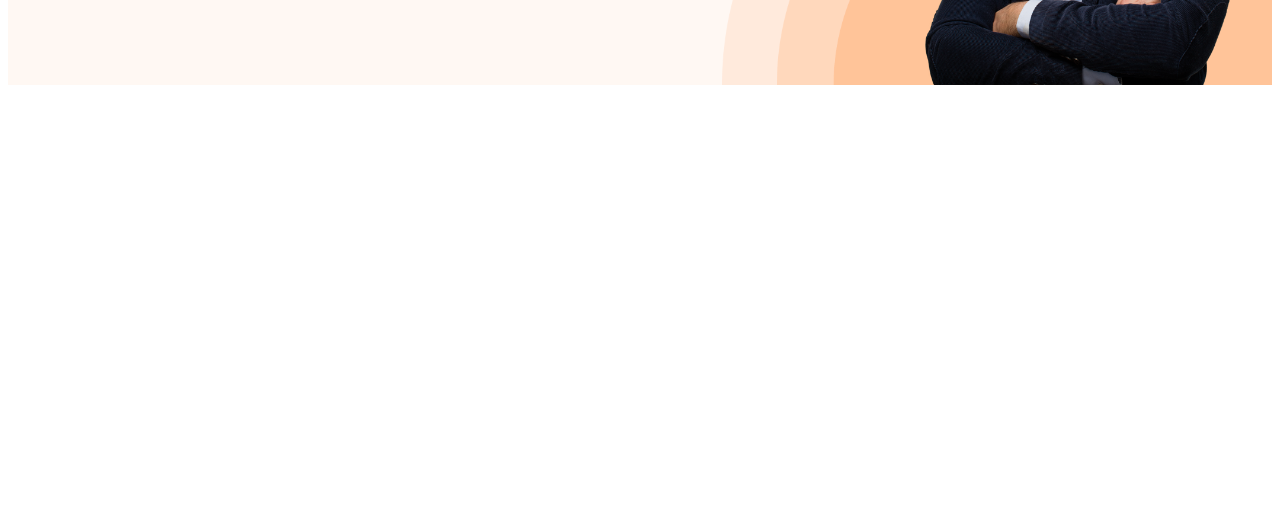
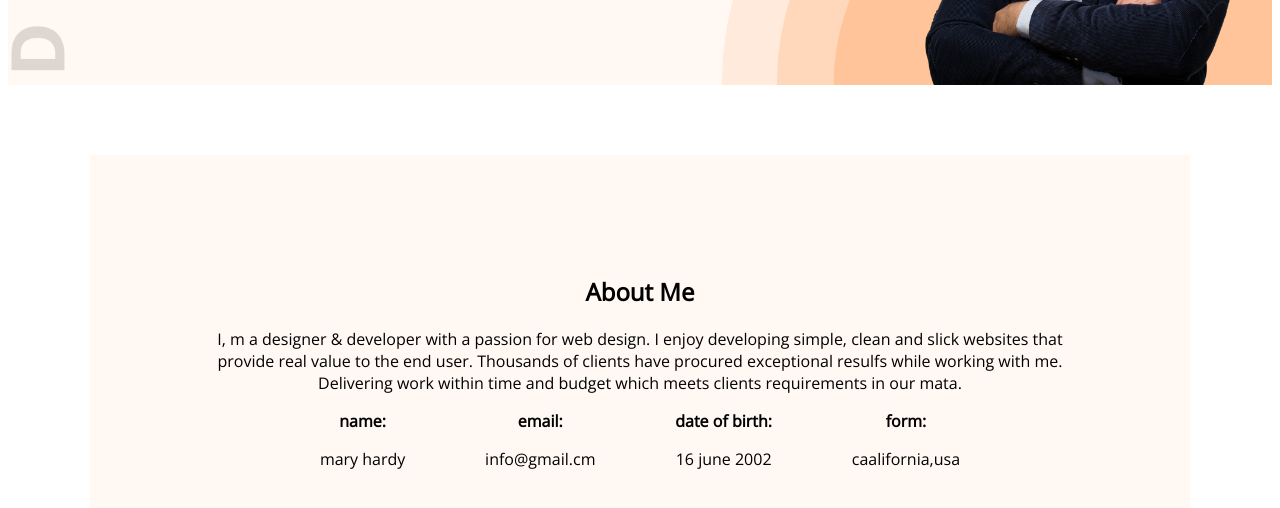
Before and after one commit to IMAM-MAHADY-ABIR/portfolio-project, a plain HTML site: page index.html in a window 1280 px wide. Shown: the part 504-1012 px from the top of the page. Before the commit the page ends 800 px from the top, so only its background shows below. Drawn offline with nearby package versions, Linux system fonts and the light colour scheme.

Commit message:
section-1

```diff
--- a/index.html
+++ b/index.html
@@ -34,7 +34,30 @@
         </div>
     </header>
     <main>
-
+        <section>
+            <div class="about">
+                <h1>About Me</h1>
+                <p>I, m a designer & developer with a passion for web design. I enjoy developing simple, clean and slick websites that provide real value to the end user. Thousands of clients have procured exceptional resulfs while working with me. Delivering work within time and budget which meets clients requirements in our mata.</p>
+                <div class="about-info-container">
+                    <div class="about-inf">
+                        <h4 class="info-title">name:</h4>
+                        <p class="info-discription">mary hardy</p>
+                    </div>
+                    <div class="about-inf">
+                        <h4 class="info-title">email:</h4>
+                        <p class="info-discription">info@gmail.cm</p>
+                    </div>
+                    <div class="about-inf">
+                        <h4 class="info-title">date of birth:</h4>
+                        <p class="info-discription">16 june 2002</p>
+                    </div>
+                    <div class="about-inf">
+                        <h4 class="info-title">form:</h4>
+                        <p class="info-discription">caalifornia,usa</p>
+                    </div>
+                </div>
+            </div>
+        </section>
     </main>
     <footer>
 
--- a/style..css
+++ b/style..css
@@ -32,6 +32,9 @@ nav h3 .rrrr{
 }
 header{
     background-color: #FFF8F3;
+    background-image: url(images/developer.png);
+    background-repeat: no-repeat;
+    background-size: 75px;
 }
 header .ttl{
     display: flex;
@@ -64,3 +67,27 @@ header .ttl p{
     margin-top: 8px;
     margin-left: 9px;
 }
+
+/* ..................section style..... */
+.about{
+    margin: 70px 0px;
+    padding: 100px;
+    background-color: #FFF8F3;
+    text-align: center;
+}
+main{
+    max-width: 1100px;
+    margin: 0 auto;
+}
+.about-info-container{
+    display: flex;
+    justify-content: space-around;
+    width: 80%;
+    margin: 0 auto;
+}
+ .about-inf{
+    text-align: center;
+}
+.about-inf h4 {
+    margin: 0;
+}
```
